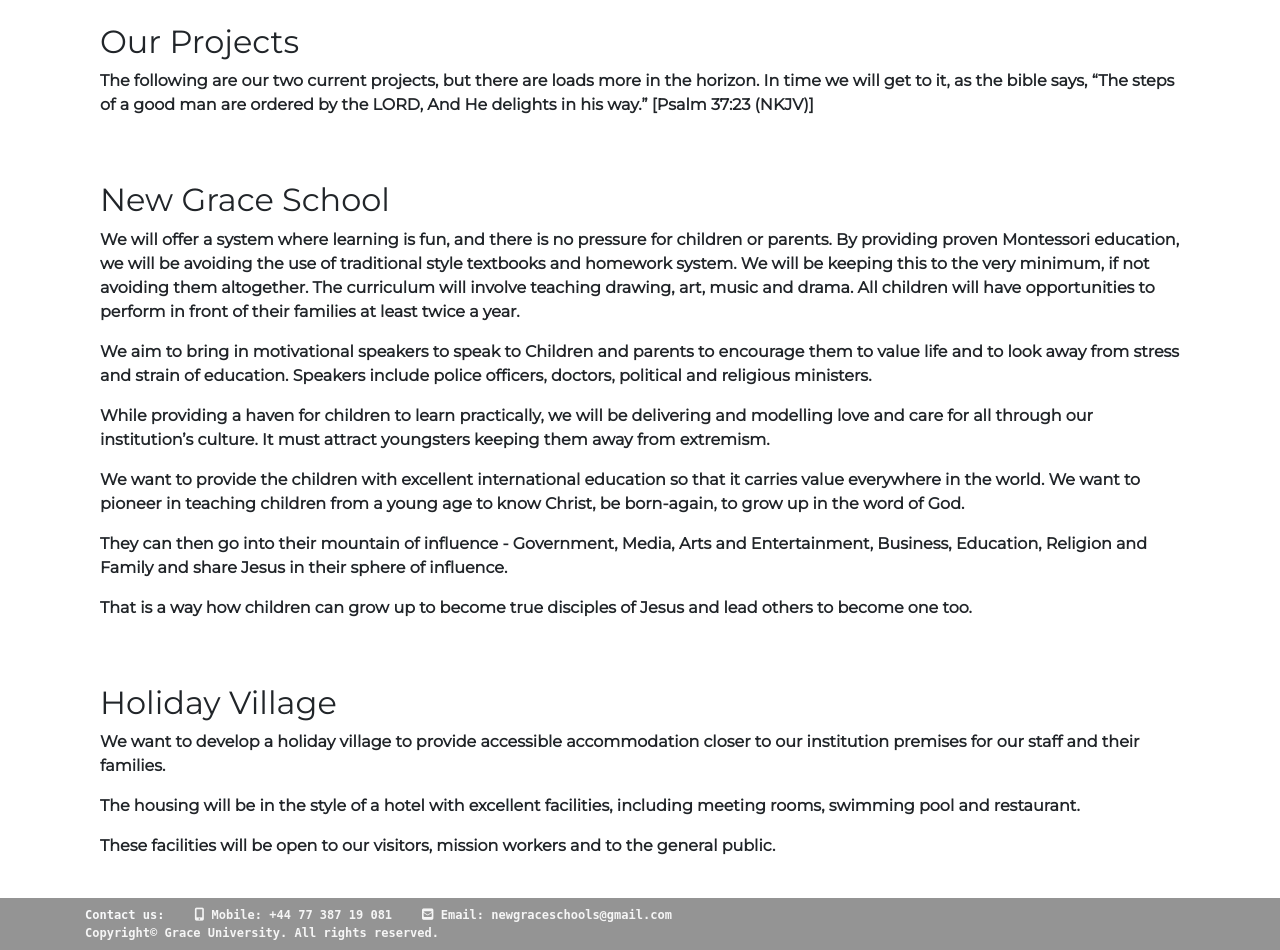
After one commit to kavis97/goat, a PHP site: page /ourprojects.php in a window 1280 px wide. The commit adds this page. Shown: the part 648-1598 px from the top of the page. Run offline with PHP 8.4, Linux system fonts and the light colour scheme; data that the repository does not hold is empty; some libraries are stand-ins or nearby versions.

Commit message:
Updated our projects

```diff
--- /dev/null
+++ b/contents/ourprojects/page.ourprojects1.html
@@ -0,0 +1,5 @@
+<h2>Our Projects</h2>
+<p>
+    The following are our two current projects, but there are loads more in the horizon. In time we will get to it, as the bible says,
+    “The steps of a good man are ordered by the LORD, And He delights in his way.” [Psalm 37:23 (NKJV)]
+</p>
--- /dev/null
+++ b/contents/ourprojects/page.ourprojects2.html
@@ -0,0 +1,19 @@
+<h2>New Grace School</h2>
+<p>
+    We will offer a system where learning is fun, and there is no pressure for children or parents. By providing proven Montessori education, we will be avoiding the use of traditional style textbooks and homework system. We will be keeping this to the very minimum, if not avoiding them altogether. The curriculum will involve teaching drawing, art, music and drama. All children will have opportunities to perform in front of their families at least twice a year.
+</p>
+<p>
+    We aim to bring in motivational speakers to speak to Children and parents to encourage them to value life and to look away from stress and strain of education. Speakers include police officers, doctors, political and religious ministers.
+</p>
+<p>
+    While providing a haven for children to learn practically, we will be delivering and modelling love and care for all through our institution’s culture.  It must attract youngsters keeping them away from extremism.
+</p>
+<p>
+    We want to provide the children with excellent international education so that it carries value everywhere in the world. We want to pioneer in teaching children from a young age to know Christ, be born-again, to grow up in the word of God.
+</p>
+<p>
+    They can then go into their mountain of influence - Government, Media, Arts and Entertainment, Business, Education, Religion and Family and share Jesus in their sphere of influence.
+</p>
+<p>
+    That is a way how children can grow up to become true disciples of Jesus and lead others to become one too.
+</p>
--- /dev/null
+++ b/contents/ourprojects/page.ourprojects3.html
@@ -0,0 +1,10 @@
+<h2>Holiday Village</h2>
+<p>
+    We want to develop a holiday village to provide accessible accommodation closer to our institution premises for our staff and their families.
+</p>
+<p>
+    The housing will be in the style of a hotel with excellent facilities, including meeting rooms, swimming pool and restaurant.
+</p>
+<p>
+    These facilities will be open to our visitors, mission workers and to the general public.
+</p>
--- a/nav.php
+++ b/nav.php
@@ -21,6 +21,12 @@
                         </li>
                         <li class="nav-item <?php echo $visionIsActive ?>">
                             <a class="nav-link" href="vision.php">Vision <span class="sr-only">(current)</span></a>
+                        </li>
+                        <li class="nav-item <?php echo $ourprojectsIsActive ?>">
+                            <a class="nav-link" href="ourprojects.php">Our projects <span class="sr-only">(current)</span></a>
+                        </li>
+                        <li class="nav-item <?php echo $contactusIsActive ?>">
+                            <a class="nav-link" href="contactus.php">Contact Us <span class="sr-only">(current)</span></a>
                         </li>
                         <!-- <li class="nav-item <?php echo $ownershipIsActive ?> dropdown">
                             <a class="nav-link  dropdown-toggle" href="#" id="navbarDropdownMenuLink"
--- /dev/null
+++ b/ourprojects.php
@@ -0,0 +1,45 @@
+<!doctype html>
+<html lang="en">
+
+<head>
+
+<?php
+ $title = 'Our Projects';
+include './header.php' ?>
+
+</head>
+
+<body>
+    <header id="ourprojects" class="site-header-common">
+
+        <?php
+        $isBGDark='bg-dark';
+        $ourprojectsIsActive='active';
+        include './nav.php'
+        ?>
+        <?php
+           $imageAlt='Our Projects';
+           $imageSrc='vision.png?1234';
+           include './layout_header.php'
+        ?>
+    </header>
+
+
+    <section id="section-ourprojects" class="section-ourprojects">
+        <header class="layout-ourprojects container">
+            <?php
+                foreach (glob("./contents/ourprojects/*.html") as $filename) {
+                    $contentFile =$filename;
+                    include './ourprojects_content.php';
+                }
+            ?>
+        </header>
+    </section>
+
+   <section>
+       <?php include './footer.php' ?>
+    </section>
+
+</body>
+
+</html>
--- /dev/null
+++ b/ourprojects_content.php
@@ -0,0 +1,7 @@
+<div class="container py-4">
+    <div class="row text-left">
+        <div class="col-sm">
+            <?php include $contentFile ?>
+        </div>
+    </div>
+</div>
```
